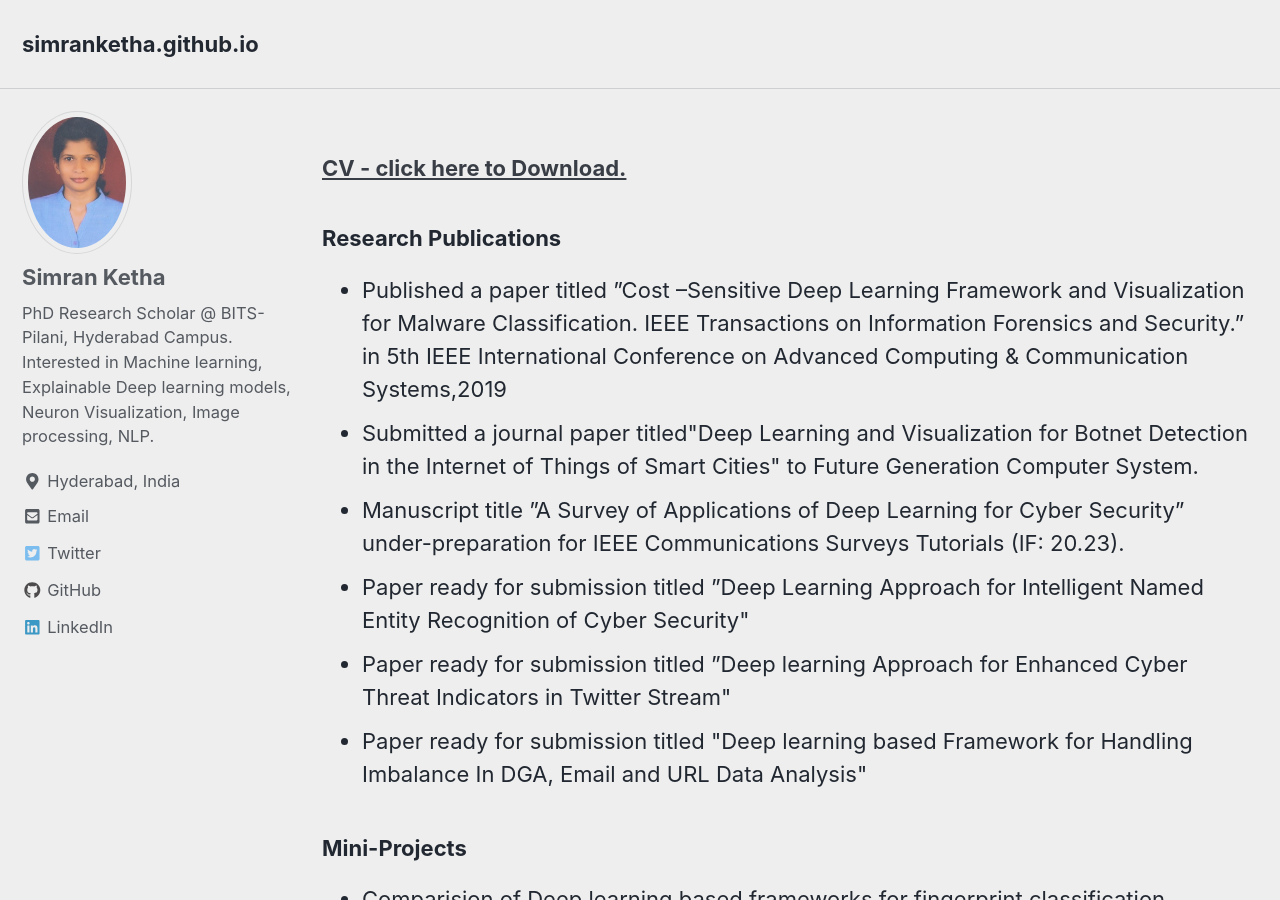
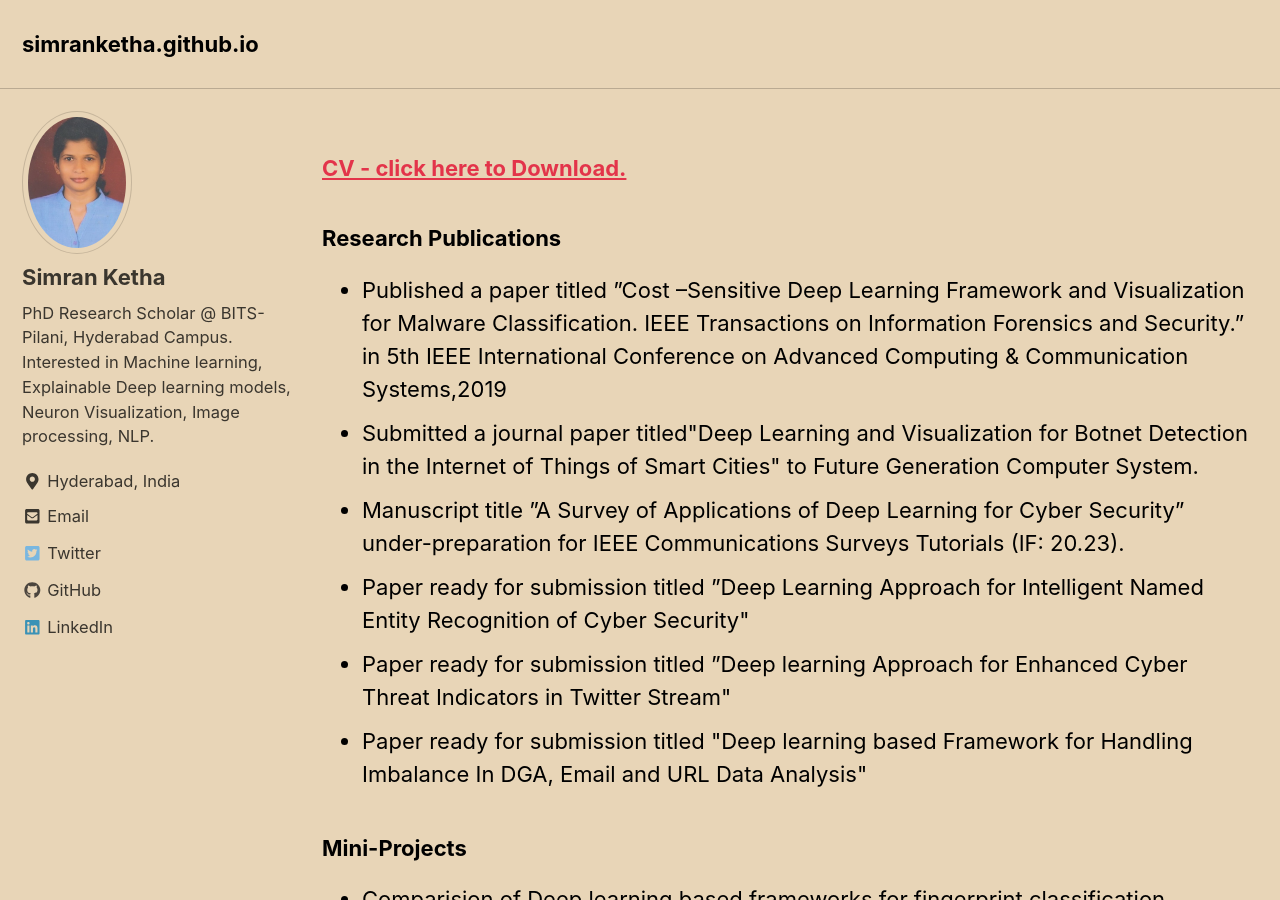
Before and after one commit to simranketha/simranketha.github.io, a Jekyll site: the page built from index.html, in a window 1280 px wide and 900 px high. Built offline with Jekyll 4.4.1, drawn with Linux system fonts in a browser that asks for light colours; cached includes are drawn as plain includes; the list of posts is cut into pages by our own code.

Commit message:
Update _config.yml

```diff
--- a/_config.yml
+++ b/_config.yml
@@ -12,7 +12,7 @@
 
 # theme                  : "minimal-mistakes-jekyll"
 # remote_theme           : "mmistakes/minimal-mistakes"
-minimal_mistakes_skin    : "air" #"default"  "air", "aqua", "contrast", "dark", "dirt", "neon", "mint", "plum", "sunrise"
+minimal_mistakes_skin    : "sunrise" #"default"  "air", "aqua", "contrast", "dark", "dirt", "neon", "mint", "plum", "sunrise"
 
 # Site Settings
 locale                   : "en-US"
```
